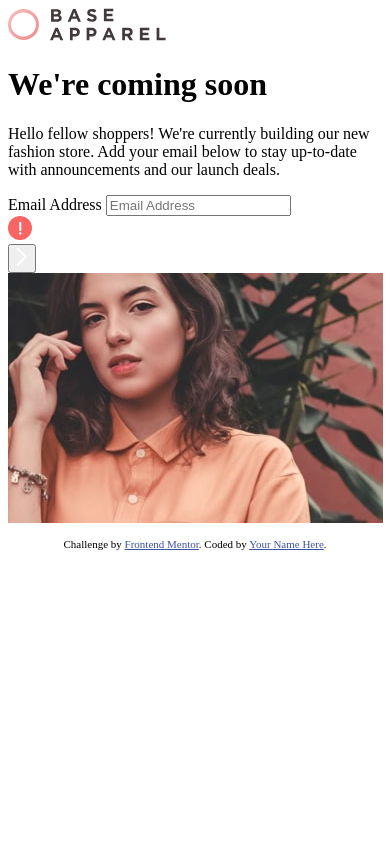
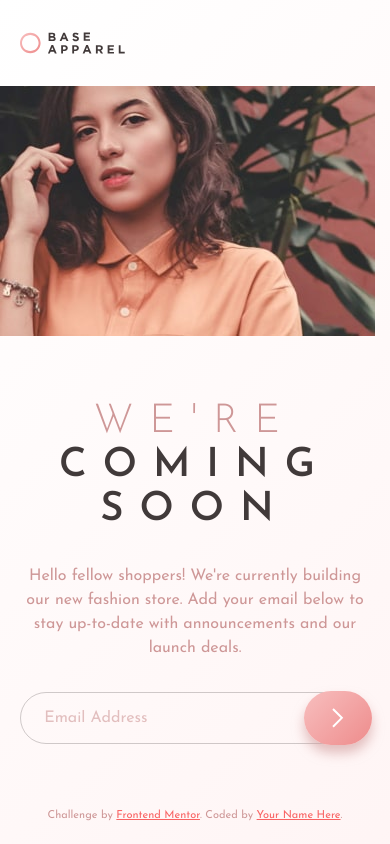
Before and after one commit to ania221B/base-apparel-coming-soon, a plain HTML site: page index.html in a window 390 px wide. Drawn offline with Linux system fonts and the light colour scheme.

Commit message:
mobile styling added

```diff
--- a/css/styles.css
+++ b/css/styles.css
@@ -2,17 +2,19 @@
   CUSTOM PROPERTIES
 =========== */
 :root {
-    --clr-primary-400: hsl(0, 36%, 70%);
-    --clr-primary-600: hsl(0, 93%, 68%);
+    --clr-primary-400: 0 36% 70%;
+    --clr-primary-500: 0 80% 86%;
+    --clr-primary-600: 0 74% 74%;
+    --clr-primary-800: 0 93% 68%;
 
-    --clr-neutral-900: hsl(0, 6%, 24%);
+    --clr-neutral-900: 0 6% 24%;
 
-    --btn-gradient: 135deg, hsl(0, 80%, 86%), hsl(0, 74%, 74%);
     --btn-gradient-hover: linear-gradient(135deg, hsl(0, 0%, 100%), hsl(0, 100%, 98%));
 
     --ff-primary: 'Josefin Sans', sans-serif;
 
     --fs-400: 1rem;
+    --fs-900: 2.5rem;
 
     --fw-300: 300;
     --fw-400: 400;
@@ -41,6 +43,15 @@ body {
     min-height: 100vh;
     line-height: 1.5;
     text-rendering: optimizeSpeed;
+
+    font-family: var(--ff-primary);
+    font-size: var(--fs-400);
+    font-weight: var(--fw-400);
+    color: hsl(var(--clr-primary-400));
+    background-image: var(--btn-gradient-hover);
+
+    display: grid;
+    grid-template-rows: max-content min-content;
 }
 
 /* resets margins */
@@ -108,3 +119,168 @@ textarea {
         scroll-behavior: auto !important;
     }
 }
+
+/* ===============
+  GENERAL STYLES
+================= */
+button {
+    background: none;
+    border: none;
+    cursor: pointer;
+}
+
+/* ===============
+  UTILITY CLASSES
+================= */
+
+.container {
+    width: 90%;
+    max-width: 40rem;
+    margin-inline: auto;
+}
+
+.flex {
+    display: flex;
+    gap: var(--spacing, 1rem);
+}
+
+.grid {
+    display: grid;
+    gap: var(--spacing, 1rem);
+}
+
+.flow > * + * {
+    margin-top: var(--flow, 1rem);
+}
+
+.fs-900 { font-size: var(--fs-900);}
+.text-dark { color: hsl(var(--clr-neutral-900)); }
+.text-light { color: hsl(var(--clr-primary-400));}
+.text-thin { font-weight: var(--fw-300);}
+.text-bold { font-weight: var(--fw-600);}
+.letter-spacing { letter-spacing: 1rem;}
+.uppercase { text-transform: uppercase;}
+
+.sr-only {
+    position: absolute !important;
+    width: 1px !important;
+    height: 1px !important;
+    margin: -1px !important;
+    padding: 0 !important;
+    overflow: hidden !important;
+    clip: rect(0, 0, 0, 0) !important;
+    white-space: nowrap !important;
+    border: none !important;
+}
+
+/* ===============
+  UTILITY CLASSES
+================= */
+
+.grid--hero {
+    --spacing: 0;
+    grid-template-columns: 1fr;
+    grid-template-areas:
+    "logo"
+    "picture"
+    "contents";
+}
+
+.grid--hero > .logo {
+    grid-area: logo;
+    padding-block: 2rem;
+}
+
+.grid--hero > .logo > img {
+    width: 30%;
+}
+
+.grid--hero > .contents {
+    --flow: 2rem;
+    grid-area: contents;
+
+    padding-block: 4rem;
+    text-align: center;
+}
+
+.grid--hero > picture {
+    grid-area: picture;
+}
+
+form .wrapper {
+    --spacing: 0;
+    border: 1px solid hsl(var(--clr-neutral-900) / .25);
+    border-radius: 50vw;
+    padding: 1px;
+
+    justify-content: space-around;
+    align-items: center;
+    position: relative;
+}
+
+form .wrapper:focus-within {
+    border: none;
+   outline: .125rem solid hsl(var(--clr-primary-400));
+}
+
+form input {
+    width: 80%;
+    padding-block: 0.75rem;
+    padding-inline: 0.25rem;
+    margin-inline-end: 2rem;
+    border: none;
+    background: transparent;
+}
+
+form input:focus {
+    outline: none;
+}
+
+form input::placeholder {
+    color: hsl(var(--clr-primary-400) / .6)
+}
+
+form .error {
+    display: none;
+}
+
+form .submit-btn {
+    position: absolute;
+    inset: -2px -2px -2px auto;
+    padding-block: 0.75rem;
+    padding-inline: 1.75rem;
+    background-image: linear-gradient(135deg, hsl(var(--clr-primary-500)), hsl(var(--clr-primary-600)) );
+    border-radius: inherit;
+    box-shadow: 0 .5rem .75rem hsl(var(--clr-primary-400) / .6);
+
+    display: grid;
+    place-items: center;
+
+    z-index: 1;
+    isolation: isolate;
+
+}
+
+form .submit-btn::after {
+    content: '';
+    position: absolute;
+    inset: 0;
+    background-image: linear-gradient(135deg, hsl(0, 41%, 93%), hsl(0, 70%, 84%));
+    border-radius: inherit;
+    opacity: 0;
+    z-index: -1;
+    transition: opacity 300ms ease-in;
+}
+
+form .submit-btn:hover::after,
+form .submit-btn:focus::after {
+    opacity: 1;
+}
+
+.attribution {
+    font-size: 11px;
+    text-align: center;
+  }
+  .attribution a {
+    color: hsl(var(--clr-primary-800));
+  }
--- a/index.html
+++ b/index.html
@@ -12,27 +12,29 @@
       href="./images/favicon-32x32.png"
     />
 
+    <link rel="preconnect" href="https://fonts.googleapis.com" />
+    <link rel="preconnect" href="https://fonts.gstatic.com" crossorigin />
+    <link
+      href="https://fonts.googleapis.com/css2?family=Josefin+Sans:wght@300;400;600&display=swap"
+      rel="stylesheet"
+    />
+
+    <link rel="stylesheet" href="css/styles.css" />
+
+    <script src="js/script.js"></script>
+
     <title>Frontend Mentor | Base Apparel coming soon page</title>
-
-    <!-- Feel free to remove these styles or customise in your own stylesheet 👍 -->
-    <style>
-      .attribution {
-        font-size: 11px;
-        text-align: center;
-      }
-      .attribution a {
-        color: hsl(228, 45%, 44%);
-      }
-    </style>
   </head>
   <body>
-    <main>
-      <div class="logo">
+    <main class="grid grid--hero">
+      <header class="logo container">
         <img src="images/logo.svg" alt="base apparel logo" />
-      </div>
+      </header>
 
-      <div class="container">
-        <h1><span>We're</span> coming soon</h1>
+      <div class="contents container flow">
+        <h1 class="fs-900 text-dark uppercase letter-spacing">
+          <span class="text-thin text-light">We're</span> coming soon
+        </h1>
         <p>
           Hello fellow shoppers! We're currently building our new fashion store.
           Add your email below to stay up-to-date with announcements and our
@@ -40,9 +42,11 @@
         </p>
 
         <form action="#">
-          <div>
+          <div class="wrapper">
             <div>
-              <label for="email">Email Address</label>
+              <label for="email" class="sr-only"
+                >Type your email address in the next field</label
+              >
               <input
                 id="email"
                 name="email"
@@ -62,7 +66,7 @@
                 </g>
               </svg>
             </div>
-            <button type="submit">
+            <button type="submit" class="submit-btn">
               <svg xmlns="http://www.w3.org/2000/svg" width="12" height="20">
                 <path
                   fill="none"
```
